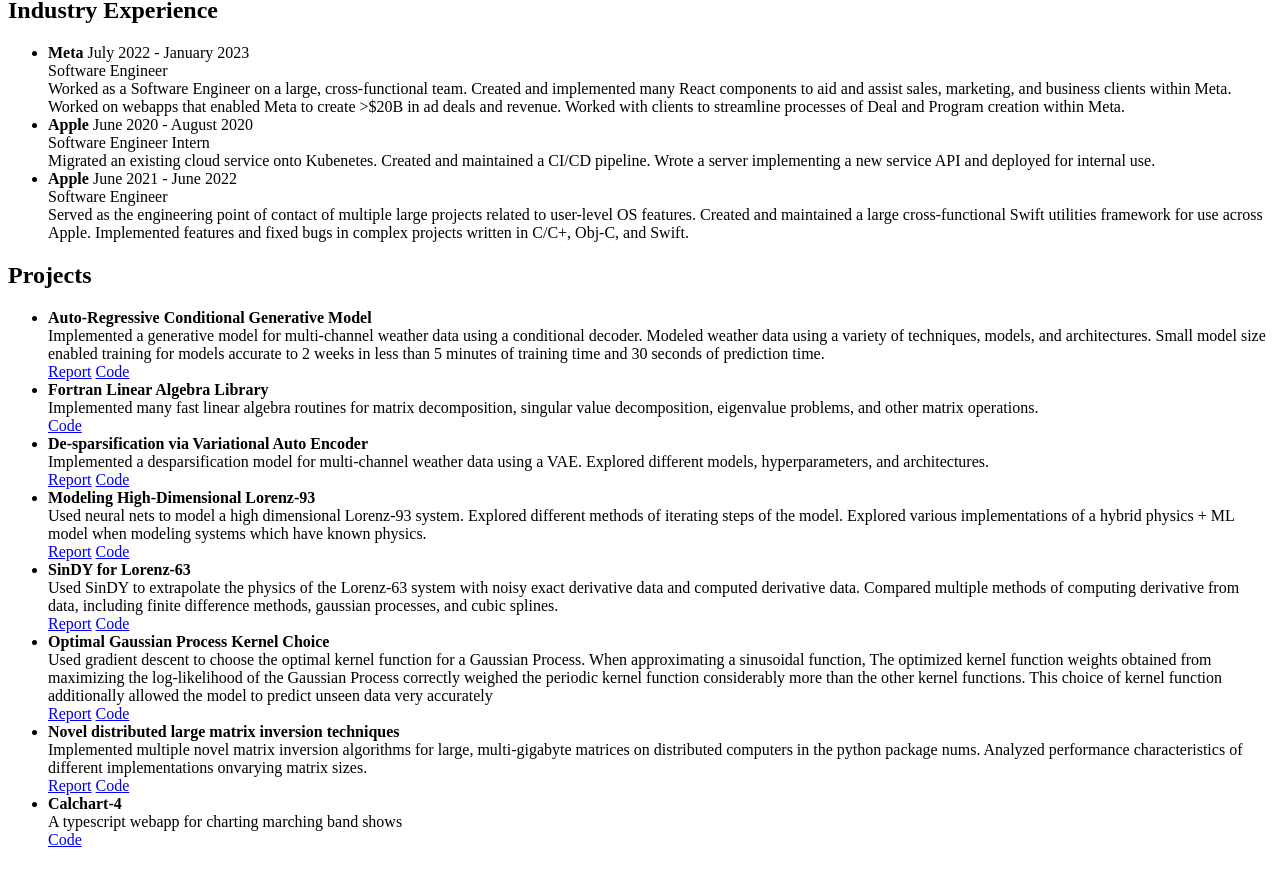
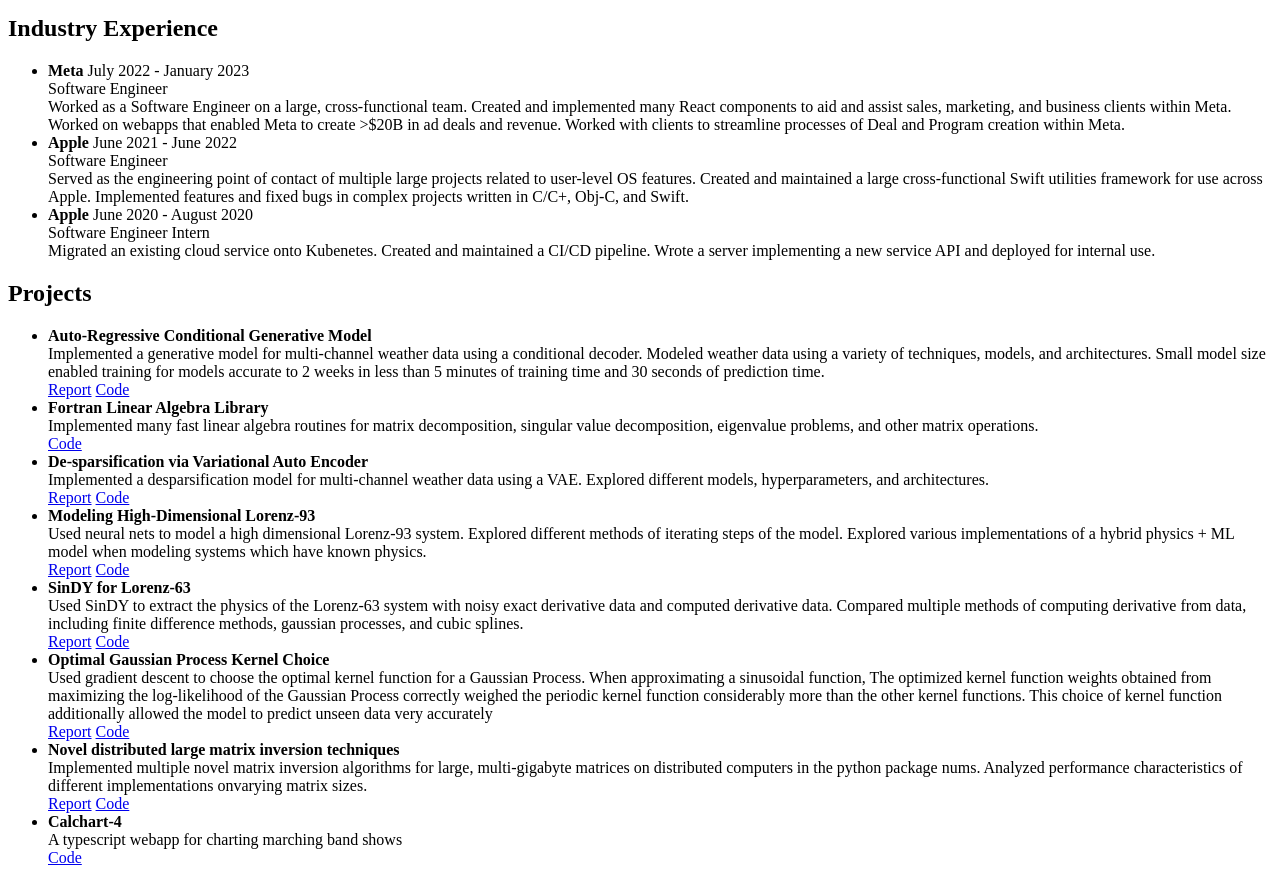
Before and after one commit to adhamrait/adhamrait, a plain HTML site: page index.html in a window 1280 px wide. Shown: the part 475-1358 px from the top of the page. Drawn offline with Linux system fonts and the light colour scheme.

Commit message:
Rearrange

```diff
--- a/index.html
+++ b/index.html
@@ -4,8 +4,7 @@
   </head>
   <Body>
     <h1>Arjun Dhamrait</h1>
-    Contact:
-    adhamrai _at_ ucsc _dot_ edu
+    adhamrai _at_ ucsc _dot_ edu <br \>
     <a href="https://www.github.com/adhamrait">Github</a>
     <h2>Education</h2>
     <ul>
@@ -43,22 +42,16 @@
         Worked as a Software Engineer on a large, cross-functional team. Created and implemented many React components to aid and assist sales, marketing, and business clients within Meta. Worked on webapps that enabled Meta to create >$20B in ad deals and revenue. Worked with clients to streamline processes of Deal and Program creation within Meta.
       </li>
       <li>
+        <b>Apple</b> June 2021 - June 2022<br \>
+        Software Engineer<br \>
+        Served as the engineering point of contact of multiple large projects related to user-level OS features. Created and maintained a large cross-functional Swift utilities framework for use across Apple. Implemented features and fixed bugs in complex projects written in C/C+, Obj-C, and Swift.
+      </li>
+      <li>
         <b>Apple</b> June 2020 - August 2020<br \>
           Software Engineer Intern<br \>
           Migrated an existing cloud service onto Kubenetes. Created and maintained a CI/CD pipeline. Wrote a server implementing a new service API and deployed for internal use.
       </li>
-      <li>
-        <b>Apple</b> June 2021 - June 2022<br \>
-        Software Engineer<br \>
-        Served as the engineering point of contact of multiple large projects related to user-level OS features. Created and maintained a large cross-functional Swift utilities framework for use across Apple. Implemented features and fixed bugs in complex projects written in C/C+, Obj-C, and Swift.
-      </li>
     </ul>
-
-
-
-
-
-
 
     <h2>Projects</h2>
     <ul>
@@ -88,7 +81,7 @@
       </li>
       <li>
         <b>SinDY for Lorenz-63</b><br \>
-         Used SinDY to extrapolate the physics of the Lorenz-63 system with noisy exact derivative data and computed derivative data. Compared multiple methods of computing derivative from data, including finite difference methods, gaussian processes, and cubic splines.<br \>
+         Used SinDY to extract the physics of the Lorenz-63 system with noisy exact derivative data and computed derivative data. Compared multiple methods of computing derivative from data, including finite difference methods, gaussian processes, and cubic splines.<br \>
         <a href="project_reports/AM160_HW1_Problem2.pdf">Report</a>
         <a href="https://github.com/adhamrait/uncategorized_projects/blob/main/AM160_HW1_Problem2.ipynb">Code</a>
       </li>
```
